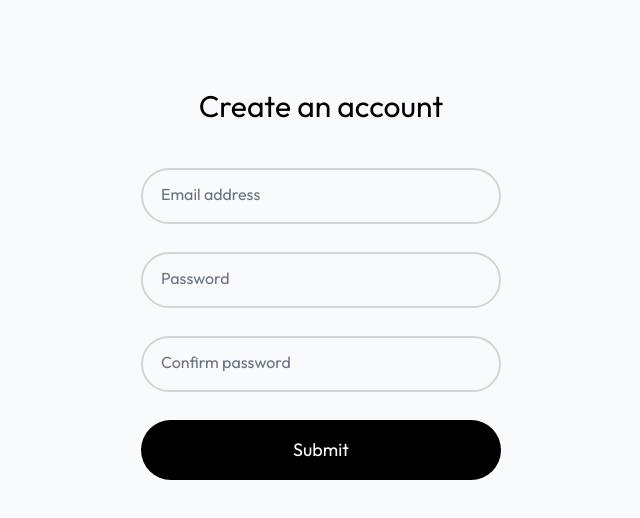
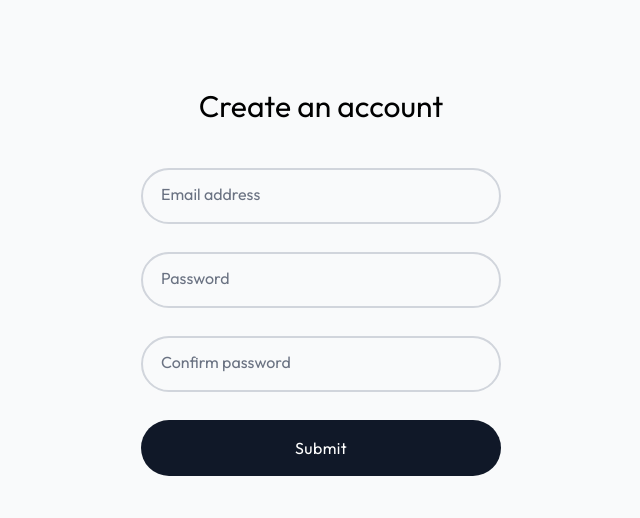
Before and after one commit to viveksingh-01/lumina, a React (Vite) app: page /auth/signup in a window 1280 px wide. Shown: the top 518 px of the page, without its empty margins (319-959 px from the left). Built offline with nearby package versions, Linux system fonts and the light colour scheme; no server answers.

Commit message:
style: update button background color and text size in Signup component

```diff
--- a/src/components/Signup/Signup.tsx
+++ b/src/components/Signup/Signup.tsx
@@ -42,7 +42,7 @@ const Signup: React.FC = () => {
           />
           <button
             type="submit"
-            className="w-full p-4 rounded-full bg-black text-white text-lg hover:cursor-pointer hover:bg-gray-700 transition-colors"
+            className="w-full p-4 rounded-full bg-gray-900 text-white tracking-wide hover:cursor-pointer hover:bg-gray-800 transition-colors"
           >
             Submit
           </button>
```
